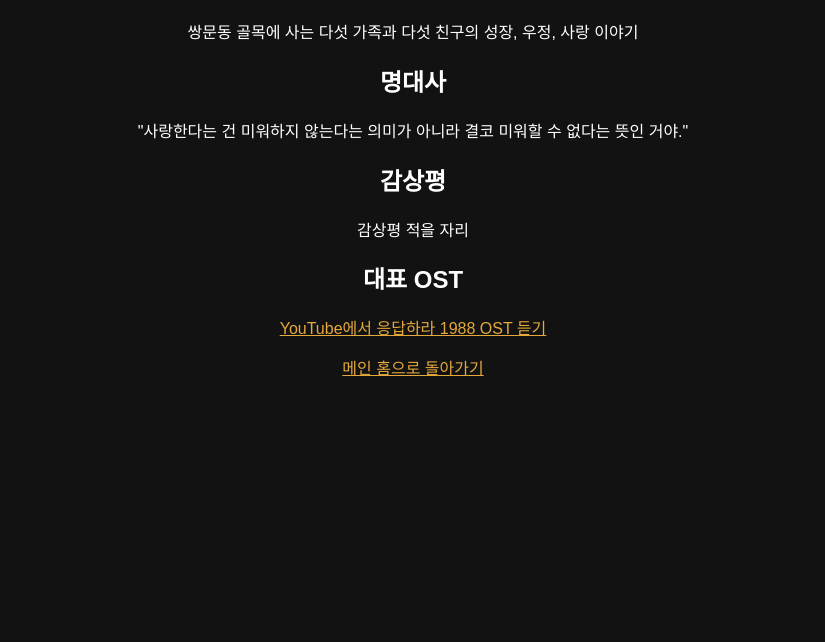
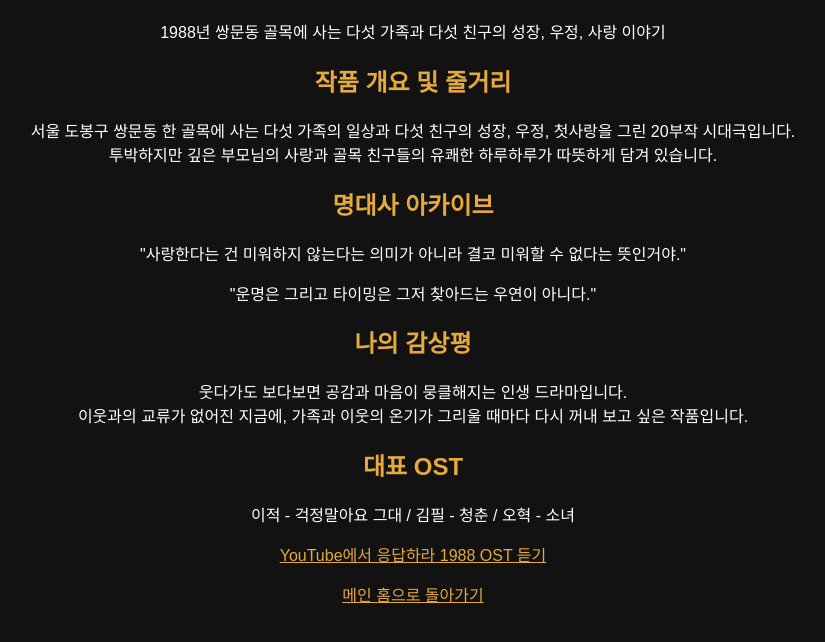
Before and after one commit to kimsuye26/oss-10-review, a plain HTML site: page pages/reply-1988.html in a window 1280 px wide. Shown: the part 158-800 px from the top of the page, without its empty margins (227-1052 px from the left). Drawn offline with Linux system fonts and the light colour scheme.

Commit message:
응답하라1988 페이지 본문 및 구조 수정

```diff
--- a/pages/reply-1988.html
+++ b/pages/reply-1988.html
@@ -2,22 +2,57 @@
 <html lang="ko">
 <head>
   <meta charset="UTF-8">
-  <title>응답하라1988-수예의 인생작</title>
+  <title>응답하라 1988 - 인생 드라마 아카이브</title>
   <link rel="stylesheet" href="../css/style.css">
 </head>
 <body>
-  <h1>응답하라 1988</h1>
-  <p>쌍문동 골목에 사는 다섯 가족과 다섯 친구의 성장, 우정, 사랑 이야기</p>
+  <header>
+    <h1>응답하라 1988</h1>
+    <p>1988년 쌍문동 골목에 사는 다섯 가족과 다섯 친구의 성장, 우정, 사랑 이야기</p>
+  </header>
 
-  <h2>명대사</h2>
-  <blockquote>"사랑한다는 건 미워하지 않는다는 의미가 아니라 결코 미워할 수 없다는 뜻인 거야."</blockquote>
+  <main>
+    <section>
+      <h2 style="color: #e5a93c;">작품 개요 및 줄거리</h2>
+      <p>
+        서울 도봉구 쌍문동 한 골목에 사는 다섯 가족의 일상과 다섯 친구의 성장, 우정, 첫사랑을 그린 20부작 시대극입니다.<br>
+        투박하지만 깊은 부모님의 사랑과 골목 친구들의 유쾌한 하루하루가 따뜻하게 담겨 있습니다.
+      </p>
+    </section>
 
-  <h2>감상평</h2>
-  <p>감상평 적을 자리</p>
+    <section>
+      <h2 style="color: #e5a93c;">명대사 아카이브</h2>
+      <blockquote>
+        "사랑한다는 건 미워하지 않는다는 의미가 아니라 결코 미워할 수 없다는 뜻인거야."
+      </blockquote>
+      <blockquote>
+        "운명은 그리고 타이밍은 그저 찾아드는 우연이 아니다."
+      </blockquote>
+    </section>
 
-  <h2>대표 OST</h2>
-  <p><a href="https://www.youtube.com/results?search_query=응답하라+1988+OST" target="_blank" style="color: #e5a93c;">YouTube에서 응답하라 1988 OST 듣기</a></p>
+    <section>
+      <h2 style="color: #e5a93c;">나의 감상평</h2>
+      <p>
+        웃다가도 보다보면 공감과 마음이 뭉클해지는 인생 드라마입니다.<br>
+        이웃과의 교류가 없어진 지금에, 가족과 이웃의 온기가 그리울 때마다 다시 꺼내 보고 싶은 작품입니다.
+      </p>
+    </section>
 
-  <p><a href="../index.html" style="color: #e5a93c;">메인 홈으로 돌아가기</a></p>
+    <section>
+      <h2 style="color: #e5a93c;">대표 OST</h2>
+      <p>이적 - 걱정말아요 그대 / 김필 - 청춘 / 오혁 - 소녀</p>
+      <p>
+        <a href="https://www.youtube.com/results?search_query=응답하라+1988+OST" target="_blank" style="color: #e5a93c;">
+          YouTube에서 응답하라 1988 OST 듣기
+        </a>
+      </p>
+    </section>
+  </main>
+
+  <footer>
+    <p>
+      <a href="../index.html" style="color: #e5a93c;">메인 홈으로 돌아가기</a>
+    </p>
+  </footer>
 </body>
 </html>
```
